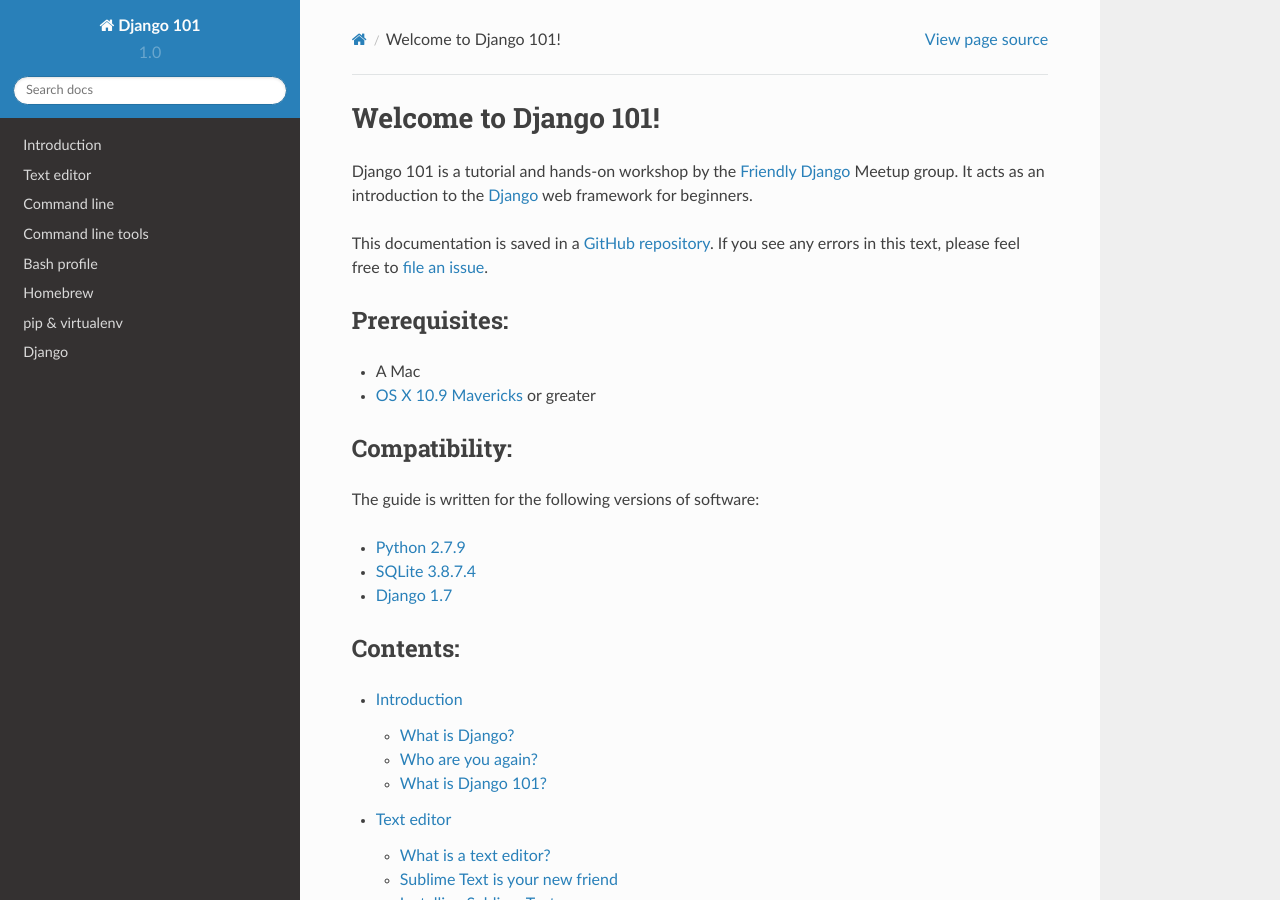
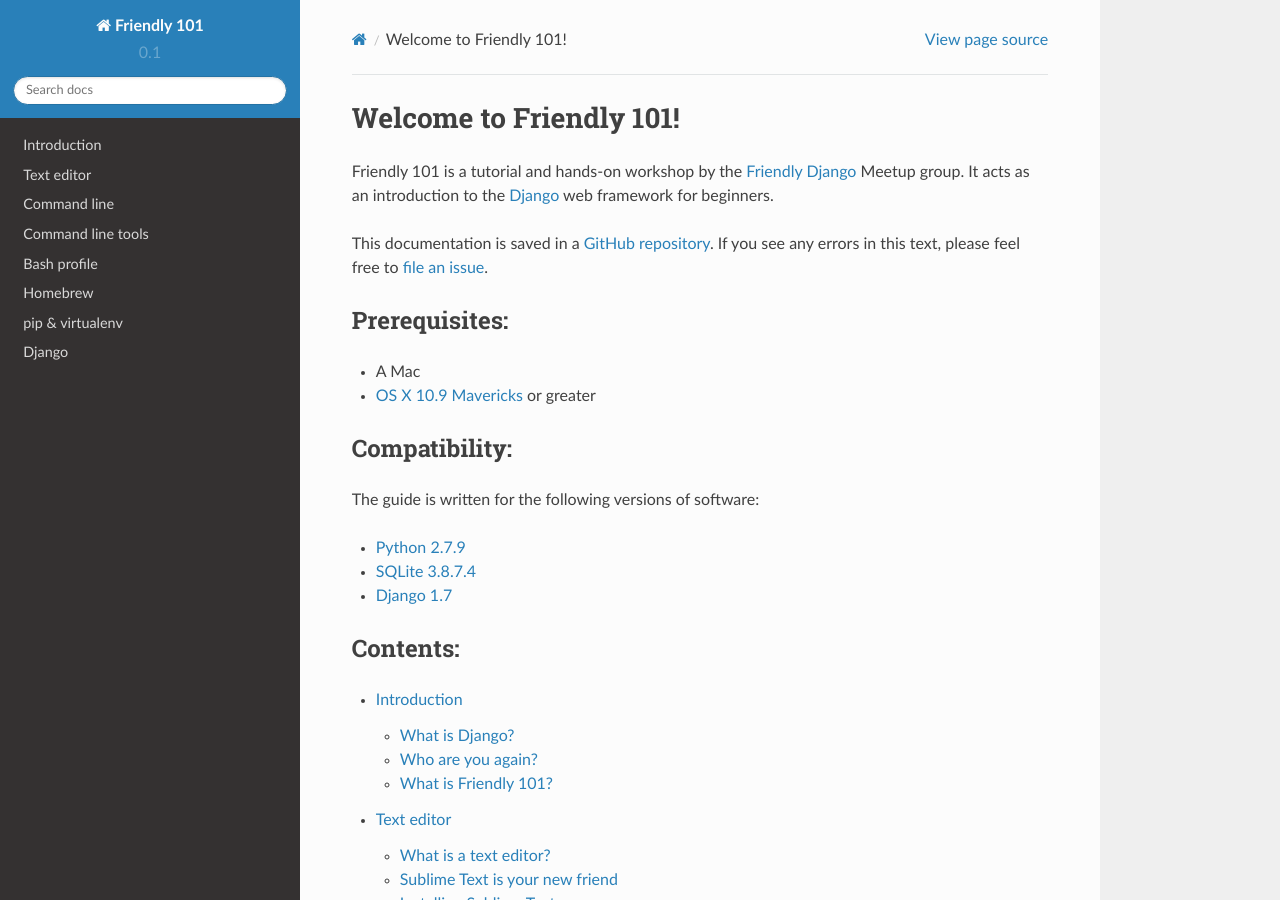
Before and after one commit to MikeTam1021/friendly-101, a Sphinx documentation site: the page built from docs/index.rst, in a window 1280 px wide and 900 px high. Built offline with Sphinx 7.4.7 and the Read the Docs theme 2.0.0, drawn with Linux system fonts in a browser that asks for light colours.

Commit message:
Renaming project

```diff
--- a/docs/conf.py
+++ b/docs/conf.py
@@ -1,6 +1,6 @@
 # -*- coding: utf-8 -*-
 #
-# Django 101 documentation build configuration file, created by
+# Friendly 101 documentation build configuration file, created by
 # sphinx-quickstart on Fri Jan 30 19:19:15 2015.
 #
 # This file is execfile()d with the current directory set to its
@@ -43,7 +43,7 @@
 master_doc = 'index'
 
 # General information about the project.
-project = u'Django 101'
+project = u'Friendly 101'
 copyright = u'2015, Friendly Django'
 
 # The version info for the project you're documenting, acts as replacement for
@@ -51,9 +51,9 @@
 # built documents.
 #
 # The short X.Y version.
-version = '1.0'
+version = '0.1'
 # The full version, including alpha/beta/rc tags.
-release = '1.0'
+release = '0.1'
 
 # The language for content autogenerated by Sphinx. Refer to documentation
 # for a list of supported languages.
@@ -200,8 +200,8 @@
 # (source start file, target name, title,
 #  author, documentclass [howto, manual, or own class]).
 latex_documents = [
-  ('index', 'Django101.tex', u'Django 101 Documentation',
-   u'Richard Cornish', 'manual'),
+  ('index', 'Django101.tex', u'Friendly 101 Documentation',
+   u'Friendly Django', 'manual'),
 ]
 
 # The name of an image file (relative to this directory) to place at the top of
@@ -230,8 +230,8 @@
 # One entry per manual page. List of tuples
 # (source start file, name, description, authors, manual section).
 man_pages = [
-    ('index', 'django101', u'Django 101 Documentation',
-     [u'Richard Cornish'], 1)
+    ('index', 'django101', u'Friendly 101 Documentation',
+     [u'Friendly Django'], 1)
 ]
 
 # If true, show URL addresses after external links.
@@ -244,8 +244,8 @@
 # (source start file, target name, title, author,
 #  dir menu entry, description, category)
 texinfo_documents = [
-  ('index', 'Django101', u'Django 101 Documentation',
-   u'Richard Cornish', 'Django101', 'One line description of project.',
+  ('index', 'Django101', u'Friendly 101 Documentation',
+   u'Friendly Django', 'Django101', 'One line description of project.',
    'Miscellaneous'),
 ]
 
@@ -265,13 +265,13 @@
 # -- Options for Epub output ----------------------------------------------
 
 # Bibliographic Dublin Core info.
-epub_title = u'Django 101'
-epub_author = u'Richard Cornish'
-epub_publisher = u'Richard Cornish'
-epub_copyright = u'2015, Richard Cornish'
+epub_title = u'Friendly 101'
+epub_author = u'Friendly Django'
+epub_publisher = u'Friendly Django'
+epub_copyright = u'2015, Friendly Django'
 
 # The basename for the epub file. It defaults to the project name.
-#epub_basename = u'Django 101'
+#epub_basename = u'Friendly 101'
 
 # The HTML theme for the epub output. Since the default themes are not optimized
 # for small screen space, using the same theme for HTML and epub output is
--- a/docs/index.rst
+++ b/docs/index.rst
@@ -1,12 +1,12 @@
-.. Django 101 documentation master file, created by
+.. Friendly 101 documentation master file, created by
    sphinx-quickstart on Fri Jan 30 19:19:15 2015.
    You can adapt this file completely to your liking, but it should at least
    contain the root `toctree` directive.
 
-Welcome to Django 101!
-======================
+Welcome to Friendly 101!
+========================
 
-Django 101 is a tutorial and hands-on workshop by the `Friendly Django <https://friendlydjango.org/>`_ Meetup group. It acts as an introduction to the `Django <https://www.djangoproject.com/>`_ web framework for beginners.
+Friendly 101 is a tutorial and hands-on workshop by the `Friendly Django <https://friendlydjango.org/>`_ Meetup group. It acts as an introduction to the `Django <https://www.djangoproject.com/>`_ web framework for beginners.
 
 This documentation is saved in a `GitHub repository <https://github.com/friendlydjango/friendly-django-101>`_. If you see any errors in this text, please feel free to `file an issue <https://github.com/friendlydjango/friendly-django-101/issues>`_.
 
--- a/docs/introduction.rst
+++ b/docs/introduction.rst
@@ -37,10 +37,10 @@
 
 Today I work as a User Experience designer and feel privileged that I can share the lessons I learned about web development from the outside perspective of a designer. I graduated from the `University of Illinois at Urbana-Champaign <http://illinois.edu/>`_ with a `master of science degree in journalism <http://catalog.illinois.edu/graduate/graduate-majors/journalism/>`_.
 
-What is Django 101?
+What is Friendly 101?
 -------------------
 
-This mission of Django 101 is to be a guide for absolute beginners wanting to learn Django. Other text have similar missions for other technologies, but this text is different because I endeavor to meet the following standards:
+This mission of Friendly 101 is to be a guide for absolute beginners wanting to learn Django. Other text have similar missions for other technologies, but this text is different because I endeavor to meet the following standards:
 
 - Easy to read and understand
 
```
